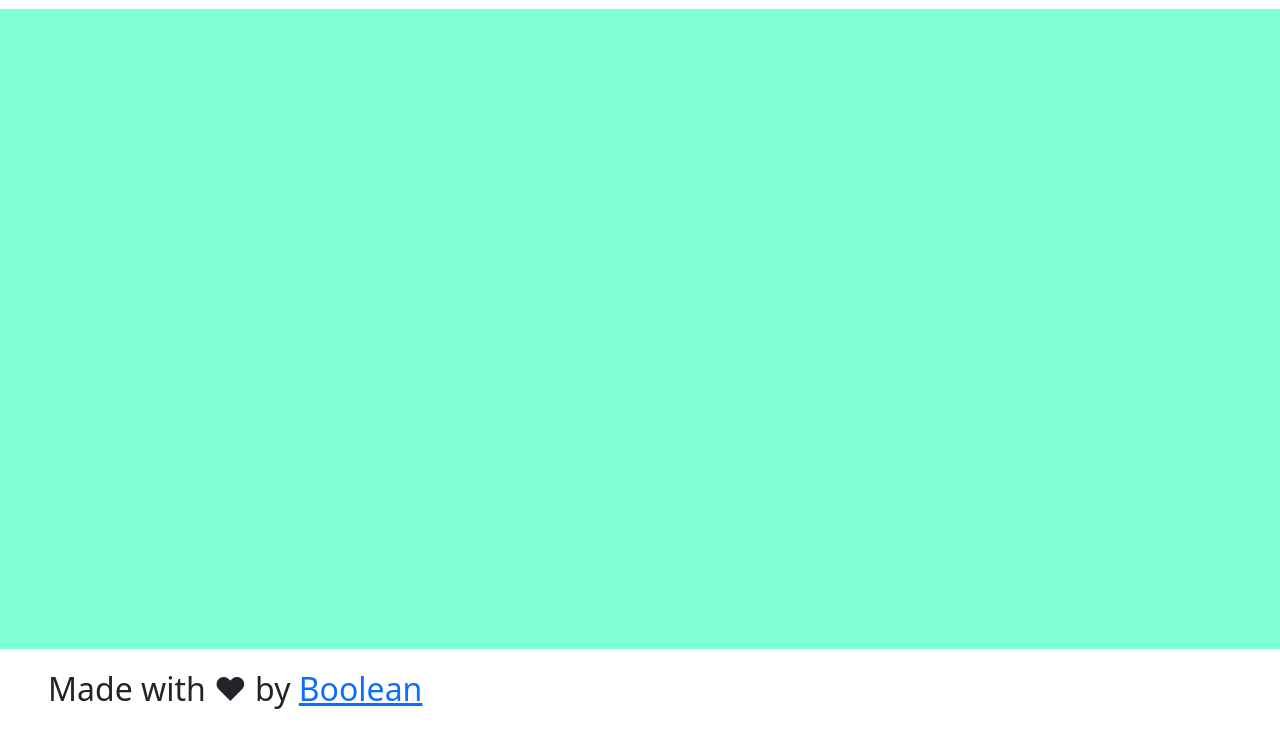
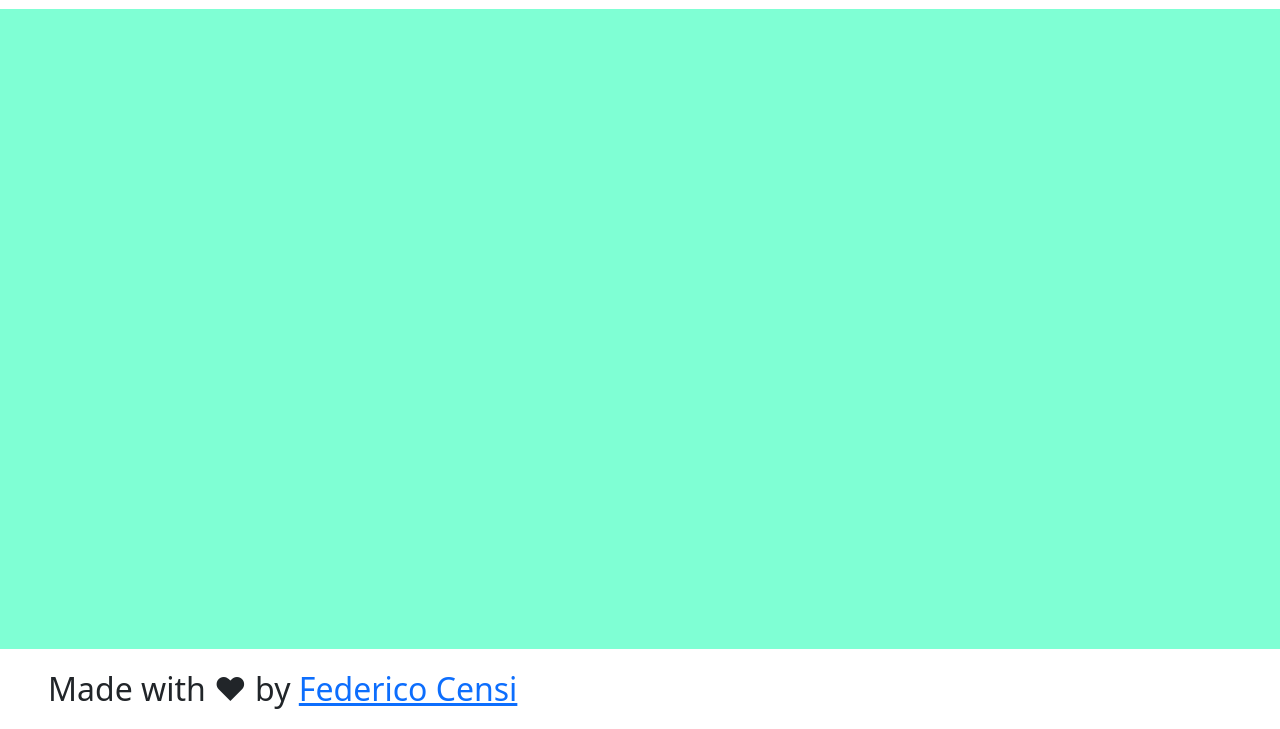
Before and after one commit to Ensick/js-campominato-dom, a plain HTML site: page index.html in a window 1280 px wide. Shown: the part 71-800 px from the top of the page. Drawn offline with nearby package versions, Linux system fonts and the light colour scheme.

Commit message:
Fix html

```diff
--- a/index.html
+++ b/index.html
@@ -48,7 +48,7 @@
     </main>
 
     <footer class="ps-5 d-flex align-items-center fs-2">
-        <span>Made with &hearts; by  <a href="#">Boolean</a> </span>
+        <span>Made with &hearts; by  <a href="#">Federico Censi</a> </span>
     </footer>
 
 
```
